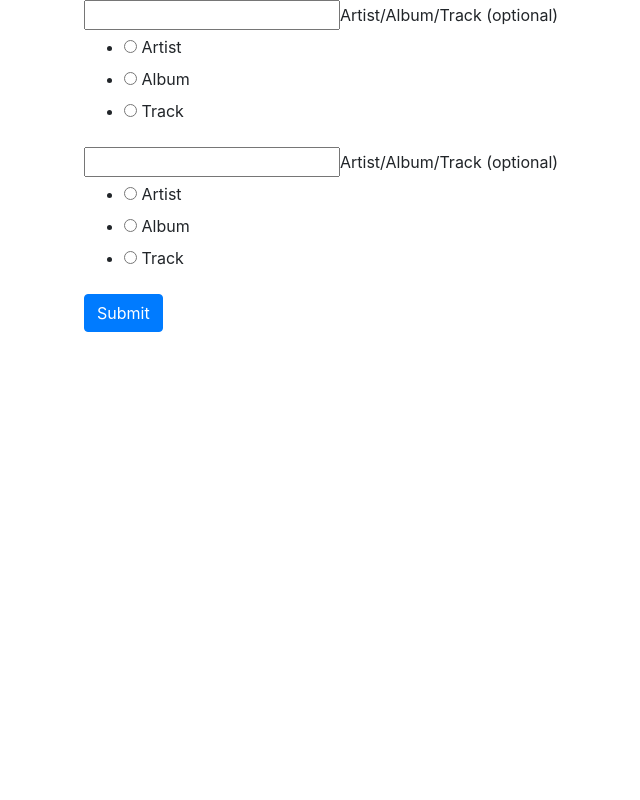
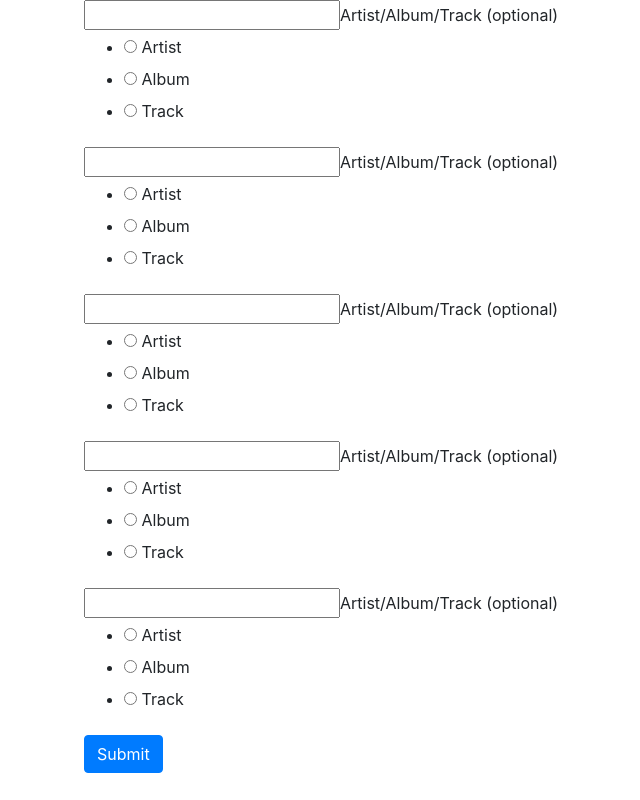
Before and after one commit to FullStackJohnMack/JohnM-Capstone-One, a Flask app: page /search in a window 1280 px wide. Shown: the whole page, without its empty margins (1-641 px from the left). Run offline with Flask 2, Linux system fonts and the light colour scheme; some libraries are stand-ins or nearby versions.

Commit message:
multiple artist search working

```diff
--- a/web/app.py
+++ b/web/app.py
@@ -2,6 +2,7 @@ from flask import Flask, render_template, redirect, request, session
 import requests, base64
 from access import CLIENT_ID, CLIENT_SECRET, REDIRECT_URI
 from forms import SearchForm
+from utils import get_artist_id
 
 app = Flask(__name__)
 app.secret_key = "password"
@@ -41,17 +42,19 @@ def search_spotify():
 
     if form.validate_on_submit():
 
-
-        headers = {'Authorization':'Bearer ' + session['token']}
-        payload = {
-            'q': form.input1.data,
-            'type': form.radio1.data
-        }
+        artist1_id = get_artist_id(form.input1.data)
+        artist2_id = get_artist_id(form.input2.data)
+        artist3_id = get_artist_id(form.input3.data)
+        artist4_id = get_artist_id(form.input4.data)
+        artist5_id = get_artist_id(form.input5.data)
 
         input_1_type = f'{form.radio1.data}s'
+        input_2_type = f'{form.radio2.data}s'
+        input_3_type = f'{form.radio3.data}s'
+        input_4_type = f'{form.radio4.data}s'
+        input_5_type = f'{form.radio5.data}s'
 
-        resp = requests.get('https://api.spotify.com/v1/search', params=payload, headers=headers).json()
-        return render_template("results.html", resp=resp, input_1_type=input_1_type)
+        return render_template("results.html", artist1_id=artist1_id, artist2_id=artist2_id, artist3_id=artist3_id, artist4_id=artist4_id,artist5_id=artist5_id,input_1_type=input_1_type, input_2_type=input_2_type,input_3_type=input_3_type, input_4_type=input_4_type,input_5_type=input_5_type)
 
     return render_template("search.html", form=form)
 
@@ -60,18 +63,22 @@ def search_spotify():
 def show_recommendations():
     """"""
 
-    data = request.form.getlist('input_1')
+    data = ""
+
+    for id in request.form.getlist('seed_artists'):
+        data += f"{id},"
 
 
     headers = {'Authorization':'Bearer ' + session['token']}
     payload = {
-            'seed_artists': data[0]
+            'seed_artists': data,
+            'limit': 100
         }
-
+    print(data)
 
     resp = requests.get('https://api.spotify.com/v1/recommendations', params=payload, headers=headers).json()
 
-    return render_template("results1.html", resp=resp)
+    return render_template("results1.html", resp=resp, data=data)
 
 
 # limit
--- a/web/forms.py
+++ b/web/forms.py
@@ -10,11 +10,11 @@ class SearchForm(FlaskForm):
     input2 = StringField("Artist/Album/Track (optional)")
     radio2 = RadioField(choices=[('artist','Artist'),('album','Album'),('track','Track')])
 
-    # input3 = StringField("Artist/Album/Track (optional)")
-    # radio3 = RadioField(choices=[('i3artist','Artist'),('i3album','Album'),('i3track','Track')])
+    input3 = StringField("Artist/Album/Track (optional)")
+    radio3 = RadioField(choices=[('artist','Artist'),('album','Album'),('track','Track')])
 
-    # input4 = StringField("Artist/Album/Track (optional)")
-    # radio4 = RadioField(choices=[('i4artist','Artist'),('i4album','Album'),('i4track','Track')])
+    input4 = StringField("Artist/Album/Track (optional)")
+    radio4 = RadioField(choices=[('artist','Artist'),('album','Album'),('track','Track')])
 
-    # input5 = StringField("Artist/Album/Track (optional)")
-    # radio5 = RadioField(choices=[('i5artist','Artist'),('i5album','Album'),('i5track','Track')])
+    input5 = StringField("Artist/Album/Track (optional)")
+    radio5 = RadioField(choices=[('artist','Artist'),('album','Album'),('track','Track')])
--- a/web/templates/results1.html
+++ b/web/templates/results1.html
@@ -4,7 +4,7 @@
 
 {% block content %}
 
-<h1>Seeded Recommendations</h1>
+<h1>Results 1</h1>
 
 {{data}}
 
```
Also changed, not shown: web/templates/results.html (+18 -2 lines), web/utils.py (added, +13 -0 lines).
